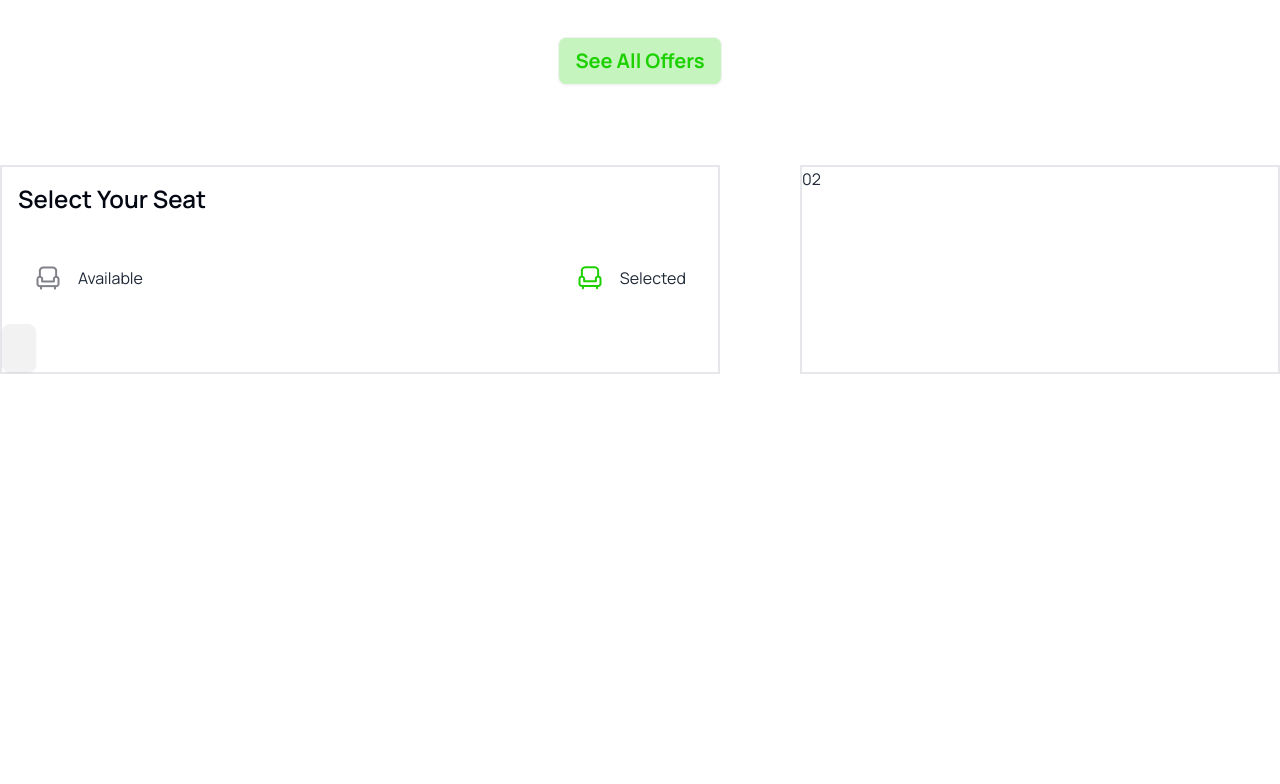
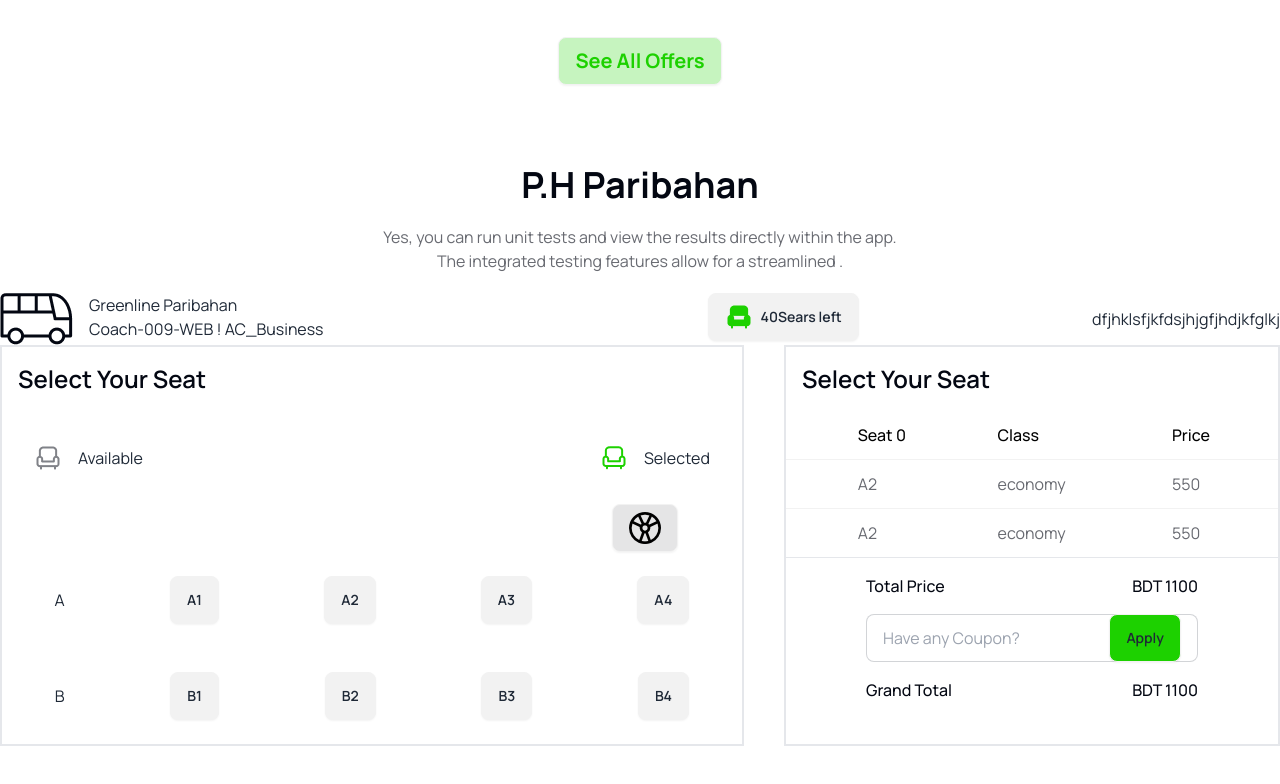
Before and after one commit to saifulislam106/bus-ticketing, a plain HTML site: page index.html in a window 1280 px wide. Shown: the part 1227-2011 px from the top of the page. Before the commit the page ends 1681 px from the top, so only its background shows below. Drawn offline with nearby package versions, Linux system fonts and the light colour scheme.

Commit message:
second commited

```diff
--- a/index.html
+++ b/index.html
@@ -121,6 +121,30 @@
       </section>
       <!-- seat container -->
       <section class="container mx-auto my-20">
+        <!-- P.H Paribahan.......................................  -->
+        <div class="flex flex-col items-center gap-5 my-5">
+          <h2 class="text-[#030712] font-bold text-4xl">P.H Paribahan</h2>
+          <p class="text-[#03071299] font-normal text-center">Yes, you can run unit tests and view the results directly within the app. <br> The integrated testing features allow for a streamlined .</p>
+        </div>
+        <!-- ...................... -->
+        <div class="flex justify-between items-center">
+          <div class="flex gap-96">
+            <div class="flex gap-4">
+              <img src="images/bus-logo.png" alt="">
+              <div>
+                <h3>Greenline Paribahan</h3>
+                <p>Coach-009-WEB ! AC_Business</p>
+              </div>
+            </div>
+            <button class="btn"><img src="images/seat-green-filled.png" alt="">
+            <p>
+              <span>40</span>Sears left
+            </p></button>
+          </div>
+
+          <p>dfjhklsfjkfdsjhjgfjhdjkfglkj</p>
+        </div>
+
         <div class="flex flex-row gap-10">
           <div class="basis-3/5 border-2 ">
             <h3 class="text-2xl font-semibold text-[#030712] p-4">Select Your Seat</h3>
@@ -133,17 +157,95 @@
               <img src="./images/seat-green.png" alt="">
               <p>Selected</p>
             </div>
+
            </div>
-           <button class="btn flex flex-row-reverse"><i class="fa-thin fa-steering-wheel"></i>
+              <div class=" flex justify-end pr-16">
+                    <button class="btn bg-[#0307121A]">
+                      <img src="images/danger_1342403 (1).png" alt="">
+
+                    </button>
+                  </div>
+
+                  <!-- ..........seat creating............ -->
+                  <div>
+                    <div class="flex justify-around items-center py-6">
+                      A
+                      <button class="seat-num btn">A1</button>
+                      <button class="seat-num btn">A2</button>
+                      <button class="seat-num btn">A3</button>
+                      <button class="seat-num btn">A4</button>
+                    </div>
+                    <div class="flex justify-around items-center py-6">
+                      B
+                      <button class="seat-num btn">B1</button>
+                      <button class="seat-num btn">B2</button>
+                      <button class="seat-num btn">B3</button>
+                      <button class="seat-num btn">B4</button>
+                    </div>
+                  </div>
+
+
           </div>
-          <i class="fa-thin fa-steering-wheel"></i>
 
-          <div class="basis-2/5 border-2">02
 
+          <div class="basis-2/5 border-2">
+            <h3 class="text-2xl font-semibold text-[#030712] p-4">Select Your Seat</h3>
+            <div class="overflow-x-auto">
+              <table class="table">
+                <!-- head -->
+                <thead>
+                  <tr>
+                    <th></th>
+                    <th class="text-[#000000] font-medium text-base">Seat <span>0</span></th>
+                    <th class="text-[#000000] font-medium text-base">Class</th>
+                    <th class="text-[#000000] font-medium text-base">Price</th>
+                  </tr>
+                </thead>
+                <tbody>
+                  <!-- row 1 -->
+                  <tr class=" text-[#03071299] font-normal text-base ">
+                    <th></th>
+                    <td>A2</td>
+                    <td>economy</td>
+                    <td>550</td>
+                  </tr>
+                  <!-- row 2 -->
+                  <tr class=" text-[#03071299] font-normal text-base ">
+                    <th></th>
+                    <td>A2</td>
+                    <td>economy</td>
+                    <td>550</td>
+                  </tr>
+
+                </tbody>
+              </table>
+              <hr />
+            </div>
+            <div class="flex justify-between px-20 my-4">
+              <p class="font-medium text-base text-[#030712]">Total Price</p>
+              <p class="font-medium text-base text-[#030712]">BDT <span>1100</span></p>
+            </div>
+            <!-- input -->
+            <div class="bg-white px-20 my-4">
+              <label class="input input-bordered flex items-center gap-2">
+                <input type="text" class="grow" placeholder="Have any Coupon?" />
+                <span class="btn bg-[#1DD100] py-2">Apply</span>
+              </label>
+
+            </div>
+            <div class="flex justify-between px-20 my-4">
+              <p class="font-medium text-base text-[#030712]">Grand Total</p>
+              <p class="font-medium text-base text-[#030712]"> BDT <span>1100</span> </p>
+
+            </div>
           </div>
 
         </div>
       </section>
     </main>
+
+    <!-- .............................js....................................  -->
+
+    <script src="script.js"></script>
 </body>
 </html>
--- /dev/null
+++ b/script.js
@@ -0,0 +1,10 @@
+
+
+const seatNum = document.getElementsByClassName('seat-num');
+console.log(seatNum);
+
+for(const seat of seatNum){
+    seat.addEventListener('click', function(event){
+        console.log(event.target);
+    })
+}
```
Also changed, not shown: images/danger_1342403 (1).png (added).
